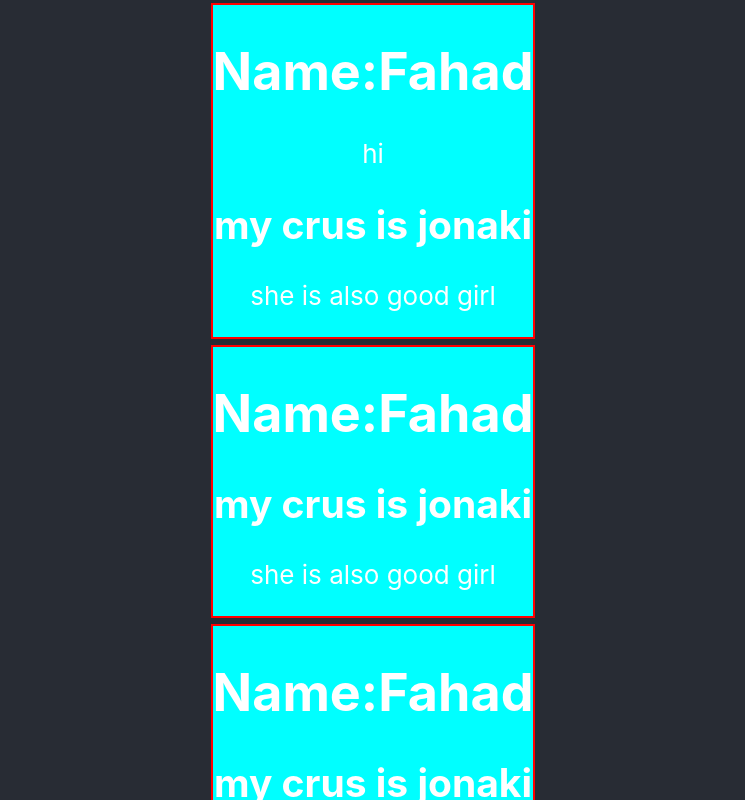
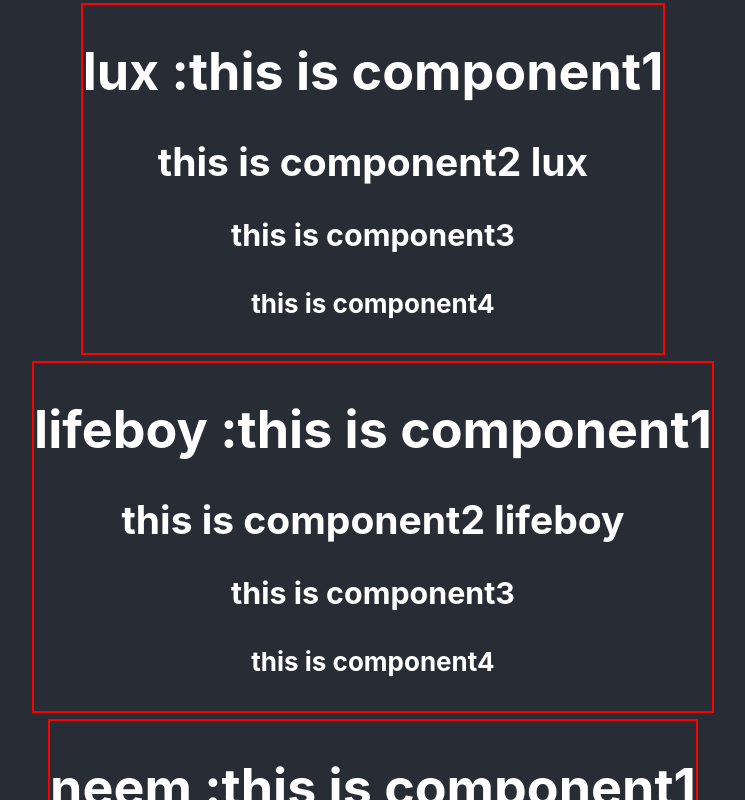
Before and after one commit to Fahad2021/React, a React (Create React App) app: page / in a window 1280 px wide. Shown: the top 800 px of the page, without its empty margins (267-1012 px from the left). Built offline with nearby package versions, Linux system fonts and the light colour scheme.

Commit message:
props add

```diff
--- a/src/App.js
+++ b/src/App.js
@@ -25,28 +25,22 @@ function App() {
         {/* <h1>{2+3}</h1> */}
         {/* <p  style={style}>my name is: {person.name+" "+person.lastname}</p> */}
         {/* <p style={{backgroundColor:'cyan',color:'red'}}>my crush name is {person2.name+" "+person2.lastName}</p> */}
-        <Componet1 name="hi"></Componet1>
-        <Componet1></Componet1>
-        <Componet1></Componet1>
-        <Componet1></Componet1>
+       <Com name="lux"></Com>
+       <Com name="lifeboy"></Com>
+       <Com name="neem"></Com>
+       <Com name="alkatra"></Com>
       </header>
     </div>
   );
 }
-//create component
-function Componet1(props){
-  var cssStyle={
-    border:'2px solid red',
-    margin:'3px',
-    background:'cyan'
-  }
+//create
+function Com(props){
   // return(<div style={{border:'2px solid green', margin:'3px'}}>
-  return(<div style={cssStyle}>
-    <h1>Name:Fahad</h1>
-    <p>{props.name}</p>
-    <h2>my crus is jonaki</h2>
-    <p>she is also good girl</p>
-
+  return(<div style={{border:'2px solid red',margin:'3px'}}>
+      <h1>{props.name} :this is component1</h1>
+      <h2>this is component2 {props.name}</h2>
+      <h3>this is component3</h3>
+      <h4>this is component4</h4>
   </div>
   )
 }
```
